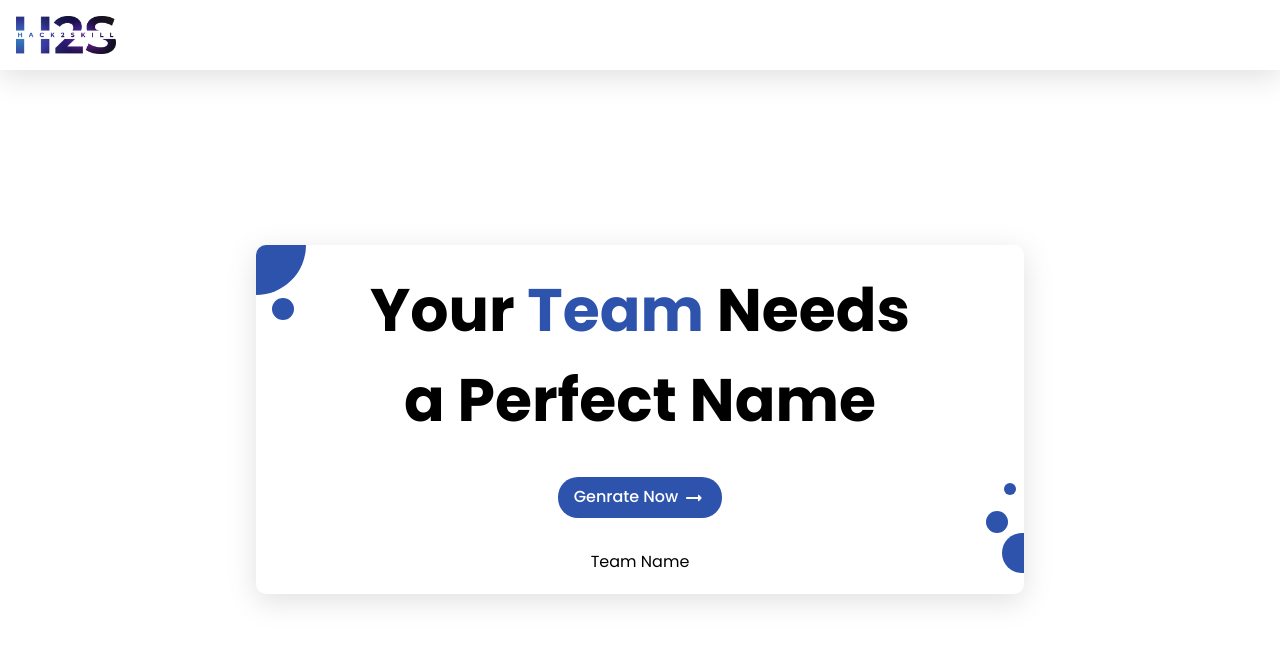
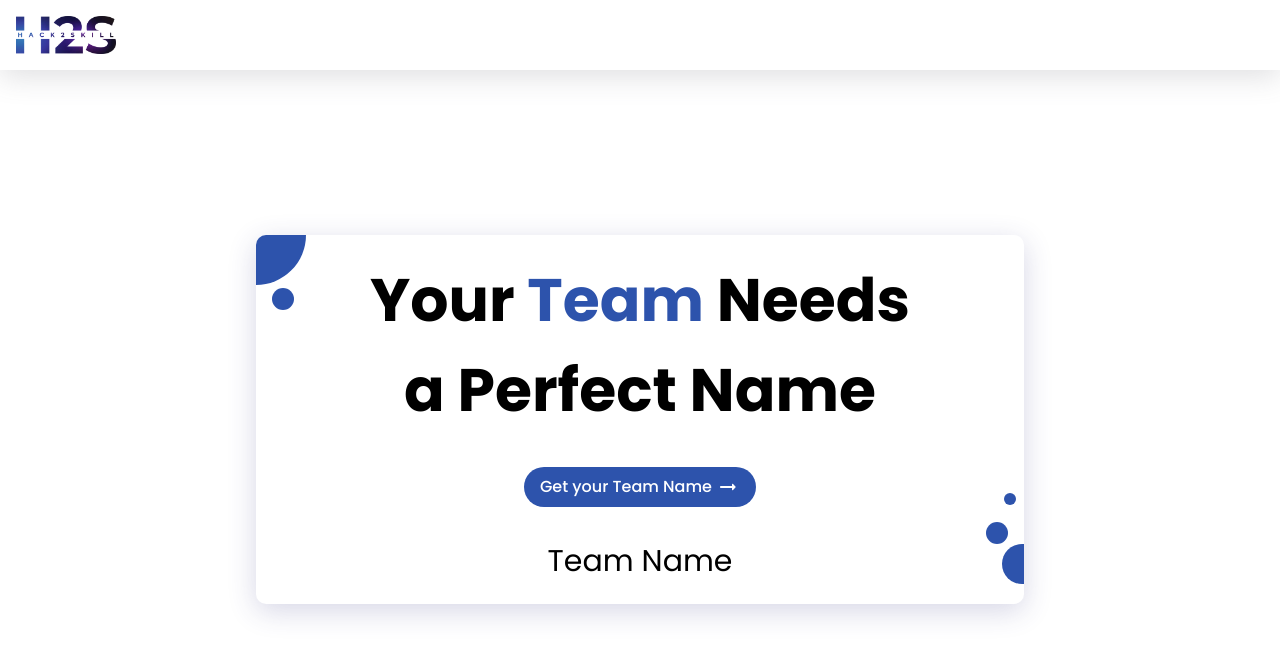
Before and after one commit to hack2skill/team-name-genrator, a React (Create React App) app: page / in a window 1280 px wide. Shown: the top 658 px of the page. Built offline with nearby package versions, Linux system fonts and the light colour scheme.

Commit message:
Added team names

```diff
--- a/src/components/genrator/Genrator.jsx
+++ b/src/components/genrator/Genrator.jsx
@@ -3,8 +3,8 @@ import './genrator.css';
 import ArrowRightAltRoundedIcon from '@mui/icons-material/ArrowRightAltRounded';
 
 const Genrator = () => {
-    const Array1 =[ 'Pro', 'Alpha', 'Diva', 'Super', 'True'];
-    const Array2 =['Techies', 'Coders', 'Champs', 'Hackers', 'Phantoms']
+    const Array1 =[ 'Pro', 'Alpha', 'Super', 'True','Great','Lethal','Powerful','Brute'];
+    const Array2 =['Techies', 'Coders', 'Champs', 'Hackers', 'Phantoms','Force'];
     const genrateName =() =>{
         document.getElementById('teamName').innerHTML='';
         document.getElementById('teamName').classList.add('animatedText');
@@ -27,7 +27,7 @@ const Genrator = () => {
                 Your <span className='team'>Team</span> Needs a Perfect Name
             </div>
             <div className='genrateButton' onClick={()=>{genrateName()}}>
-                Genrate Now <ArrowRightAltRoundedIcon/>
+                Get your Team Name <ArrowRightAltRoundedIcon/>
             </div>
 
             <div className='teamNameContainer' id='teamName'>
--- a/src/components/genrator/genrator.css
+++ b/src/components/genrator/genrator.css
@@ -7,6 +7,10 @@
 
 .team{
     color: var(--base__color)
+}
+
+.teamNameContainer{
+    font-size: 30px;
 }
 
 .genrateButton{
@@ -25,10 +29,18 @@
 .card{
     background-color: white;
     border-radius: 10px;
-    box-shadow: rgba(100, 100, 111, 0.2) 0px 7px 29px 0px;
+    box-shadow: rgba(48, 48, 128, 0.2) 0px 7px 29px 0px;
     margin: 2rem 1rem;
     position: relative;
 }
+
+.bt-dark{
+    padding: 4px;
+    border-radius: 50px;
+    background-color: black;
+    color: aliceblue;
+}
+
 
 .topLeftCircle{
     background-color: var(--base__color);
@@ -111,6 +123,6 @@
     }
 
     75% {
-        content: "Consulting Team members...";
+        content: "Just there...";
     }
 }
```
Also changed, not shown: 1 other file (tests, documents, lock files or other folders).
